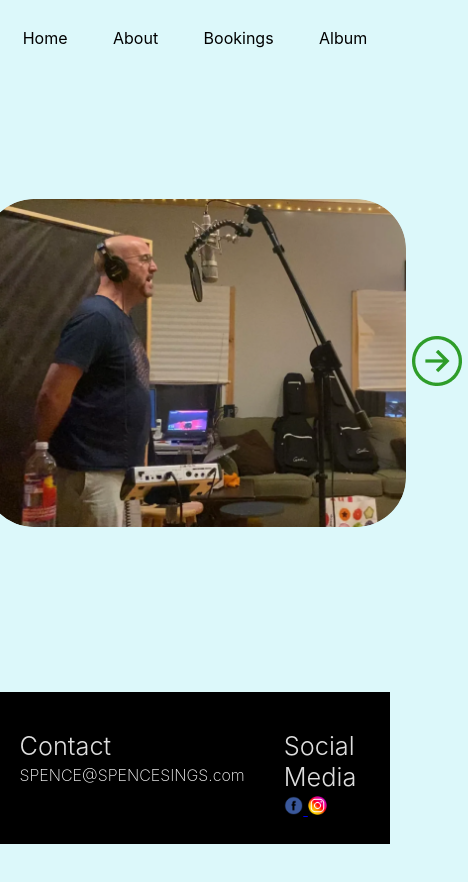
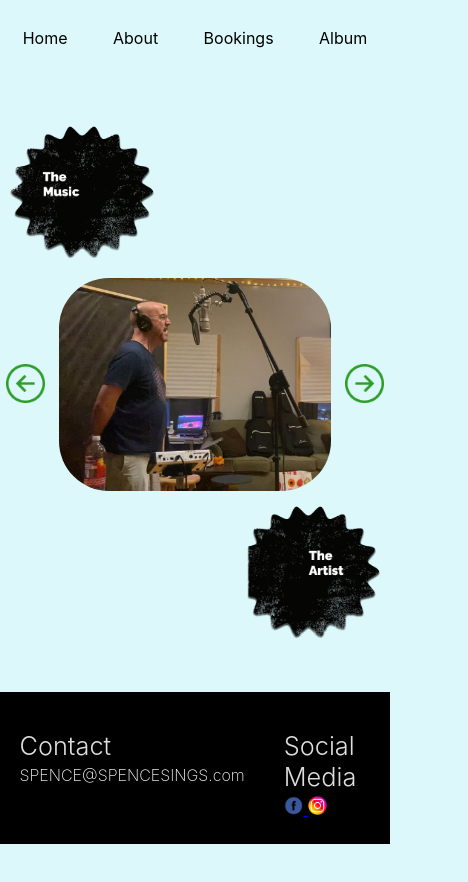
Before and after one commit to kendra-lacey/spence-cook-frontend, a React (Vite) app: page /about in a window 390 px wide. Shown: the top 882 px of the page, 468 px wide, since content can reach past the window. Built offline with nearby package versions, Linux system fonts and the light colour scheme.

Commit message:
update styling for carousel, added gear images

```diff
--- a/src/components/Carousel/Carousel.css
+++ b/src/components/Carousel/Carousel.css
@@ -1,17 +1,28 @@
 #carousel {
   display: flex;
-  height: 70vh;
+  height: 75vh;
+  contain: content;
+  width: 75vw;
+  align-items: center;
+  justify-content: center;
 }
 
 .carousel-btn {
   border: none;
   background: none;
   cursor: pointer;
+  /* padding: 5%; */
 }
 
+.carousel-btn>img {
+  max-width: 10vw;
+}
+
+
 #carousel-img {
-  max-height: 70vh;
-  max-width: 50vh;
+  max-height: 60vh;
+  max-width: 60vh;
+  /* max-width: 50%; */
   border-radius: 50px;
 }
 
@@ -20,4 +31,51 @@
   flex-direction: column;
   align-items: center;
   justify-content: center;
+  height: 100%;
+  width: 100%;
 }
+
+.about-gear {
+  height: 20vw;
+  position: absolute;
+  z-index: 1;
+}
+
+#gear-left {
+  top: 0;
+  left: 0;
+}
+
+#gear-right {
+  bottom: 0;
+  right: 0px;
+}
+
+@media screen and (max-width: 900px) {
+  #carousel {
+    width: 100vw;
+  }
+
+
+  #carousel-img {
+    max-height: 55vh;
+    max-width: 70vw;
+    /* max-width: 50%; */
+    border-radius: 50px;
+  }
+
+
+  .about-gear {
+    height: 20vh;
+  }
+
+  #gear-left {
+    top: 5vh;
+    left: 0;
+  }
+
+  #gear-right {
+    bottom: 5vh;
+    right: 0;
+  }
+}
--- a/src/components/Carousel/Carousel.jsx
+++ b/src/components/Carousel/Carousel.jsx
@@ -29,6 +29,8 @@ const Carousel = () => {
   return (
     <>
       <div id="carousel">
+        <img id='gear-left' className='about-gear' src="./aboutGearLeft.png" alt="" />
+        <img id='gear-right' className='about-gear' src="./aboutGearRight.png" alt="" />
         <button id="left-btn" className="carousel-btn" onClick={handlePrev}><img src="./leftArrow.png" alt="" /></button>
         <div id="carousel-img-container">
           <img id="carousel-img" src={spenceImgs[idx]} alt="" />
--- a/src/pages/About/About.jsx
+++ b/src/pages/About/About.jsx
@@ -9,7 +9,9 @@ const About = () => {
   return (
     <>
       <main>
-        <Carousel></Carousel>
+        <div id='carousel-page-container'>
+          <Carousel></Carousel>
+        </div>
       </main>
     </>
   );
```
Also changed, not shown: public/blobLeft.png (added), public/blobRight.png (added), src/pages/About/About.css (line endings or trailing spaces).
